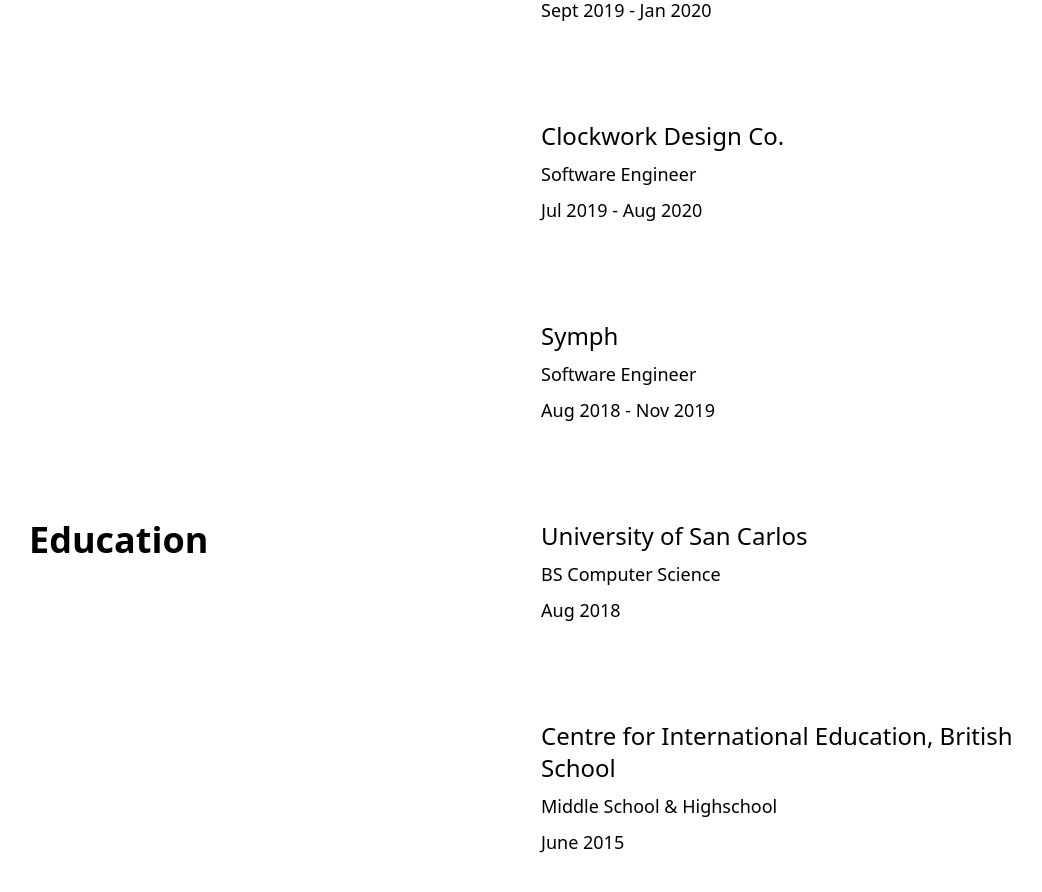
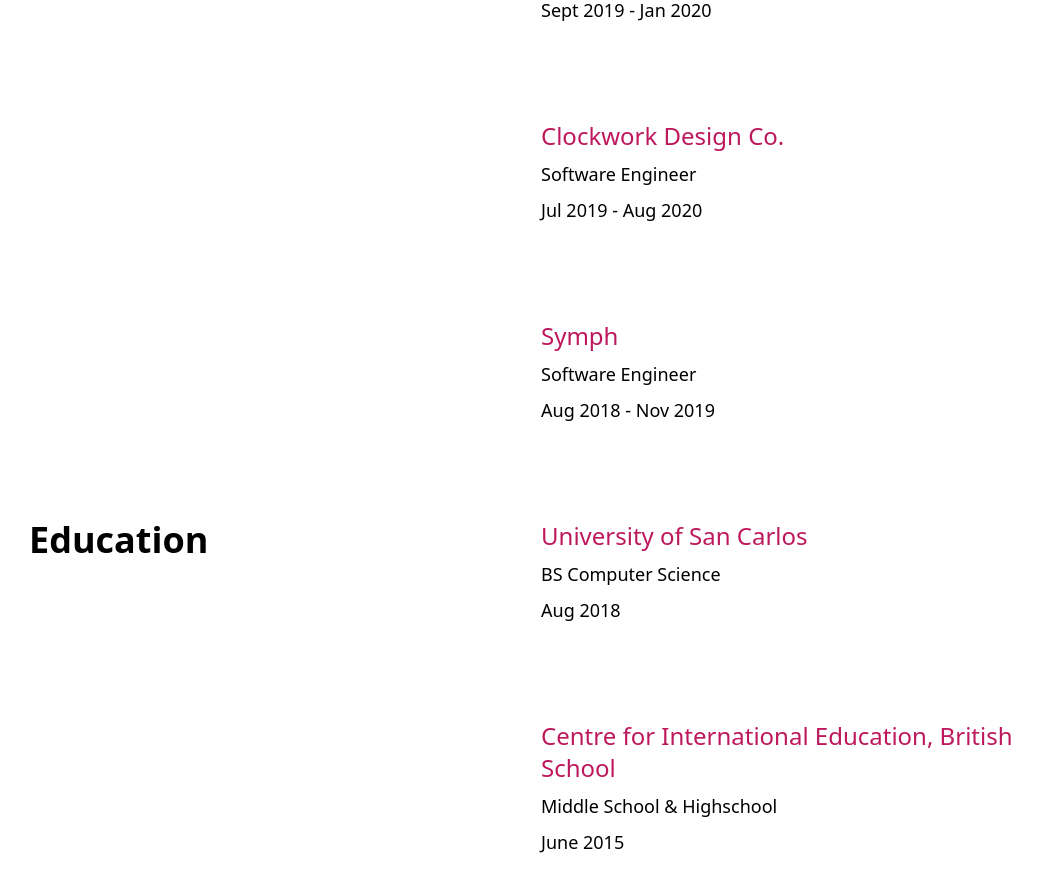
Before and after one commit to SeanningTatum/Portfolio, a Next.js app: page /about in a window 1280 px wide. Shown: the part 1680-2572 px from the top of the page, without its empty margins (99-1141 px from the left). Built offline with nearby package versions, Linux system fonts and the light colour scheme.

Commit message:
add color to about

```diff
--- a/pages/about.js
+++ b/pages/about.js
@@ -34,7 +34,7 @@
           <div className="font-light flex-1">
             {workExperience.map((experience) => (
               <div className="mb-24" key={experience.work}>
-                <p className="text-2xl ">{experience.work}</p>
+                <p className="text-2xl text-pink-700">{experience.work}</p>
                 <p className="text-lg my-2">{experience.position}</p>
                 <p className="text-lg">{experience.duration}</p>
               </div>
@@ -48,13 +48,13 @@
 
           <div className="font-light flex-1">
             <div className="mb-24">
-              <p className="text-2xl">University of San Carlos</p>
+              <p className="text-2xl text-pink-700">University of San Carlos</p>
               <p className="text-lg my-2">BS Computer Science</p>
               <p className="text-lg">Aug 2018</p>
             </div>
 
             <div className="mb-24">
-              <p className="text-2xl">Centre for International Education, British School</p>
+              <p className="text-2xl text-pink-700">Centre for International Education, British School</p>
               <p className="text-lg my-2">Middle School & Highschool</p>
               <p className="text-lg">June 2015</p>
             </div>
```
